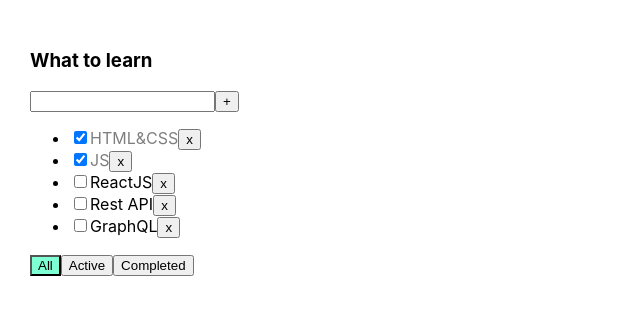
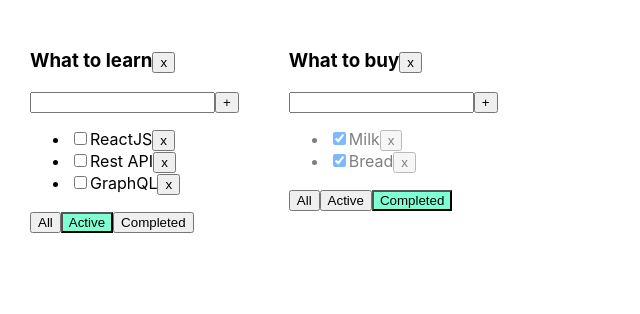
Before and after one commit to MitPalVach/todo, a React (Create React App) app: page / in a window 1280 px wide. Shown: the top 314 px of the page, without its empty margins (0-640 px from the left). Built offline with nearby package versions, Linux system fonts and the light colour scheme.

Commit message:
5 lesson

```diff
--- a/src/App.css
+++ b/src/App.css
@@ -8,7 +8,7 @@
 }
 
 .error {
-  border: red 4px solid;
+  border: red 1px solid;
 }
 
 .error-message {
--- a/src/App.tsx
+++ b/src/App.tsx
@@ -1,66 +1,106 @@
 import React, {useState} from 'react';
 import './App.css';
-import {Todolist} from './Components/Todolist/Todolist'
+import {Todolist} from './Todolist';
 import {v1} from 'uuid';
 
 
 export type FilterValuesType = "all" | "active" | "completed";
+export type TodolistType = {
+    id: string
+    title: string
+    filter: FilterValuesType
+}
 
 function App() {
 
-    let [tasks, setTasks] = useState([
-        {id: v1(), title: "HTML&CSS", isDone: true},
-        {id: v1(), title: "JS", isDone: true},
-        {id: v1(), title: "ReactJS", isDone: false},
-        {id: v1(), title: "Rest API", isDone: false},
-        {id: v1(), title: "GraphQL", isDone: false},
-    ]);
-
-    function removeTask(id: string) {
-        let filteredTasks = tasks.filter(t => t.id != id);
-        setTasks(filteredTasks);
+    function removeTask(taskId: string, todolistId: string) {
+        tasksObj[todolistId] = tasksObj[todolistId].filter(t => t.id !== taskId);
+        setTasks({...tasksObj});
     }
 
-    function addTask(title: string) {
-        let task = {id: v1(), title: title, isDone: false};
-        let newTasks = [task, ...tasks];
-        setTasks(newTasks);
+    function addTask(title: string, todolistId: string) {
+        const newTask = {id: v1(), title: title, isDone: false};
+        tasksObj[todolistId] = [newTask, ...tasksObj[todolistId]];
+        setTasks({...tasksObj});
     }
 
-    function changeTaskStatus(taskId: string, isDone: boolean) {
-        const changeTask = tasks.find(t => t.id === taskId)
-        if (changeTask) {
-            changeTask.isDone = isDone
-            setTasks([...tasks])
+    function changeStatus(id: string, isDone: boolean, todolistId: string) {
+        let tasks = tasksObj[todolistId]
+        let task = tasks.find(t => t.id === id);
+        if (task) {
+            task.isDone = isDone;
+            setTasks({...tasksObj});
         }
     }
 
-    let [filter, setFilter] = useState<FilterValuesType>("all");
-
-    let tasksForTodolist = tasks;
-
-    if (filter === "active") {
-        tasksForTodolist = tasks.filter(t => !t.isDone);
-    }
-    if (filter === "completed") {
-        tasksForTodolist = tasks.filter(t => t.isDone);
+    function changeFilter(value: FilterValuesType, todolistId: string) {
+        let todolist = todolists.find(tl => tl.id === todolistId)
+        if (todolist) {
+            todolist.filter = value
+            setTodolists([...todolists])
+        }
     }
 
-    function changeFilter(value: FilterValuesType) {
-        setFilter(value);
+    let todolistId_1 = v1()
+    let todolistId_2 = v1()
+
+    let [todolists, setTodolists] = useState<Array<TodolistType>>([
+        {id: todolistId_1, title: 'What to learn', filter: 'active'},
+        {id: todolistId_2, title: 'What to buy', filter: 'completed'}
+    ])
+
+    let removeTodolist = (todolistId: string) => {
+        let filteredTodolist = todolists.filter(tl => tl.id !== todolistId)
+        setTodolists(filteredTodolist)
+        delete tasksObj[todolistId]
+        setTasks({...tasksObj})
     }
 
+    let [tasksObj, setTasks] = useState({
+        [todolistId_1]: [
+            {id: v1(), title: "HTML&CSS", isDone: true},
+            {id: v1(), title: "JS", isDone: true},
+            {id: v1(), title: "ReactJS", isDone: false},
+            {id: v1(), title: "Rest API", isDone: false},
+            {id: v1(), title: "GraphQL", isDone: false}
+        ],
+        [todolistId_2]: [
+            {id: v1(), title: "Books", isDone: false},
+            {id: v1(), title: "Apple", isDone: false},
+            {id: v1(), title: "Milk", isDone: true},
+            {id: v1(), title: "Bread", isDone: true},
+            {id: v1(), title: "Pork", isDone: false}
+        ]
+    })
 
     return (
         <div className="App">
-            <Todolist title="What to learn"
-                      tasks={tasksForTodolist}
-                      removeTask={removeTask}
-                      changeFilter={changeFilter}
-                      addTask={addTask}
-                      changeTaskStatus={changeTaskStatus}
-                      filter={filter}
-            />
+            {
+                todolists.map((tl) => {
+
+                    let tasksForTodolist = tasksObj[tl.id];
+                    if (tl.filter === "active") {
+                        tasksForTodolist = tasksForTodolist.filter(t => !t.isDone);
+                    }
+                    if (tl.filter === "completed") {
+                        tasksForTodolist = tasksForTodolist.filter(t => t.isDone);
+                    }
+
+                    return <Todolist
+                        key={tl.id}
+                        id={tl.id}
+                        title={tl.title}
+                        tasks={tasksForTodolist}
+                        removeTask={removeTask}
+                        changeFilter={changeFilter}
+                        addTask={addTask}
+                        changeTaskStatus={changeStatus}
+                        filter={tl.filter}
+                        removeTodolist={removeTodolist}
+                    />
+                })
+            }
+
         </div>
     );
 }
--- a/src/Components/Todolist/Todolist.tsx
+++ /dev/null
@@ -1,86 +0,0 @@
-import React, {ChangeEvent, useState, KeyboardEvent} from "react";
-import {FilterValuesType} from "../../App";
-
-
-type TaskType = {
-    id: string
-    title: string
-    isDone: boolean
-}
-type PropsType = {
-    title: string
-    tasks: Array<TaskType>
-    removeTask: (taskId: string) => void
-    changeFilter: (value: FilterValuesType) => void
-    addTask: (title: string) => void
-    changeTaskStatus: (taskId: string, isDone: boolean) => void
-    filter: FilterValuesType
-}
-
-export function Todolist(props: PropsType) {
-
-    let [title, setTitle] = useState("")
-    let [error, setError] = useState<null | string>(null)
-
-    const addTask = () => {
-        if (title.trim()) {
-            props.addTask(title.trim());
-        } else {
-            setError('Need title')
-        }
-        setTitle("");
-    }
-
-    const onChangeHandler = (e: ChangeEvent<HTMLInputElement>) => {
-        setTitle(e.currentTarget.value)
-        setError(null)
-    }
-
-    const onKeyPressHandler = (e: KeyboardEvent<HTMLInputElement>) => {
-        if (e.key === 'Enter') {
-            addTask();
-        }
-    }
-
-    const onFilterClickHandler = (filterValue: FilterValuesType) => () => props.changeFilter(filterValue);
-
-    return <div>
-        <h3>{props.title}</h3>
-        <div>
-            <input value={title}
-                   className={error ? 'error' : ''}
-                   onChange={onChangeHandler}
-                   onKeyDown={onKeyPressHandler}
-            />
-            <button onClick={addTask}>+</button>
-            {error && <div className={error ? '' : 'error-message'}>Field is required</div>}
-        </div>
-        <ul>
-            {
-                props.tasks.map(t => {
-
-                    const onClickHandler = () => props.removeTask(t.id)
-                    const onChangeTaskStatusHandler = (e: ChangeEvent<HTMLInputElement>) =>
-                        props.changeTaskStatus(t.id, e.currentTarget.checked);
-
-                    return <li key={t.id}>
-                        <input type="checkbox" checked={t.isDone} onChange={onChangeTaskStatusHandler}/>
-                        <span className={t.isDone ? 'is-done' : ''}>{t.title}</span>
-                        <button onClick={onClickHandler}>x</button>
-                    </li>
-                })
-            }
-        </ul>
-        <div>
-            <button className={props.filter === 'all' ? 'active-filter' : ''}
-                    onClick={onFilterClickHandler('all')}>All
-            </button>
-            <button className={props.filter === 'active' ? 'active-filter' : ''}
-                    onClick={onFilterClickHandler('active')}>Active
-            </button>
-            <button className={props.filter === 'completed' ? 'active-filter' : ''}
-                    onClick={onFilterClickHandler('completed')}>Completed
-            </button>
-        </div>
-    </div>
-}
--- /dev/null
+++ b/src/Todolist.tsx
@@ -0,0 +1,98 @@
+import React, {ChangeEvent, KeyboardEvent, useState} from 'react';
+import {FilterValuesType} from './App';
+
+type TaskType = {
+    id: string
+    title: string
+    isDone: boolean
+}
+
+type PropsType = {
+    id: string
+    title: string
+    tasks: Array<TaskType>
+    removeTask: (taskId: string, todolistId: string) => void
+    changeFilter: (value: FilterValuesType, todolistId: string) => void
+    addTask: (title: string, todolistId: string) => void
+    changeTaskStatus: (taskId: string, isDone: boolean, todolistId: string) => void
+    filter: FilterValuesType
+    removeTodolist: (todolistId: string) => void
+}
+
+export function Todolist(props: PropsType) {
+
+    let [title, setTitle] = useState("")
+    let [error, setError] = useState<string | null>(null)
+
+    const addTask = () => {
+        if (title.trim() !== "") {
+            props.addTask(title.trim(), props.id);
+            setTitle("");
+        } else {
+            setError("Title is required");
+        }
+    }
+
+    const onChangeHandler = (e: ChangeEvent<HTMLInputElement>) => {
+        setTitle(e.currentTarget.value)
+    }
+
+    const onKeyPressHandler = (e: KeyboardEvent<HTMLInputElement>) => {
+        setError(null);
+        if (e.key === 'Enter') {
+            addTask();
+        }
+    }
+
+    const onAllClickHandler = () => props.changeFilter("all", props.id);
+    const onActiveClickHandler = () => props.changeFilter("active", props.id);
+    const onCompletedClickHandler = () => props.changeFilter("completed", props.id);
+    const removeTodolist = () => {
+        props.removeTodolist(props.id)
+    }
+
+    return <div>
+        <h3>{props.title}
+            <button onClick={removeTodolist}>x</button>
+        </h3>
+        <div>
+            <input value={title}
+                   onChange={onChangeHandler}
+                   onKeyPress={onKeyPressHandler}
+                   className={error ? "error" : ""}
+            />
+            <button onClick={addTask}>+</button>
+            {error && <div className="error-message">{error}</div>}
+        </div>
+        <ul>
+            {
+                props.tasks.map(t => {
+                    const onClickHandler = () => props.removeTask(t.id, props.id)
+                    const onChangeHandler = (e: ChangeEvent<HTMLInputElement>) => {
+                        props.changeTaskStatus(t.id, e.currentTarget.checked, props.id);
+                    }
+
+                    return <li key={t.id} className={t.isDone ? "is-done" : ""}>
+                        <input type="checkbox"
+                               onChange={onChangeHandler}
+                               checked={t.isDone}/>
+                        <span>{t.title}</span>
+
+                        <button onClick={onClickHandler}>x</button>
+                    </li>
+                })
+            }
+        </ul>
+        <div>
+            <button className={props.filter === 'all' ? "active-filter" : ""}
+                    onClick={onAllClickHandler}>All
+            </button>
+            <button className={props.filter === 'active' ? "active-filter" : ""}
+                    onClick={onActiveClickHandler}>Active
+            </button>
+            <button className={props.filter === 'completed' ? "active-filter" : ""}
+                    onClick={onCompletedClickHandler}>Completed
+            </button>
+        </div>
+    </div>
+}
```
Also changed, not shown: src/Components/Button/Button.tsx (deleted, +0 -17 lines), src/Components/Input/Input.tsx (deleted, +0 -31 lines), src/logo.svg (deleted).
